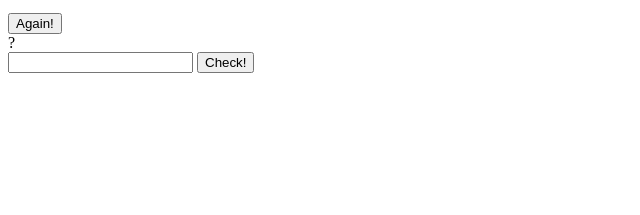
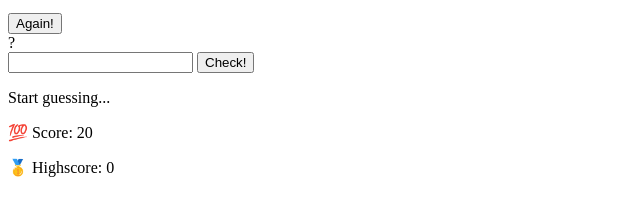
Before and after one commit to jonhagos/GuessMyNumber, a plain HTML site: page Index.html in a window 1280 px wide. Shown: the part 101-316 px from the top of the page, without its empty margins (0-640 px from the left). Drawn offline with Linux system fonts and the light colour scheme.

Commit message:
copleting html file

```diff
--- a/Index.html
+++ b/Index.html
@@ -19,3 +19,14 @@
         <input type="number" class="guess"/>
         <button class="btn check">Check!</button>
        </section>
+       <section class="right">
+        <p class="message">Start guessing...</p>
+        <p class="label-score">💯 Score: <span class="score">20</span></p>
+        <p class="label-highscore">
+          🥇 Highscore: <span class="highscore">0</span>
+        </p>
+       </section>
+   </main>
+   <script src="GuesMyNumber.js"></script>
+
+   </body>
```
